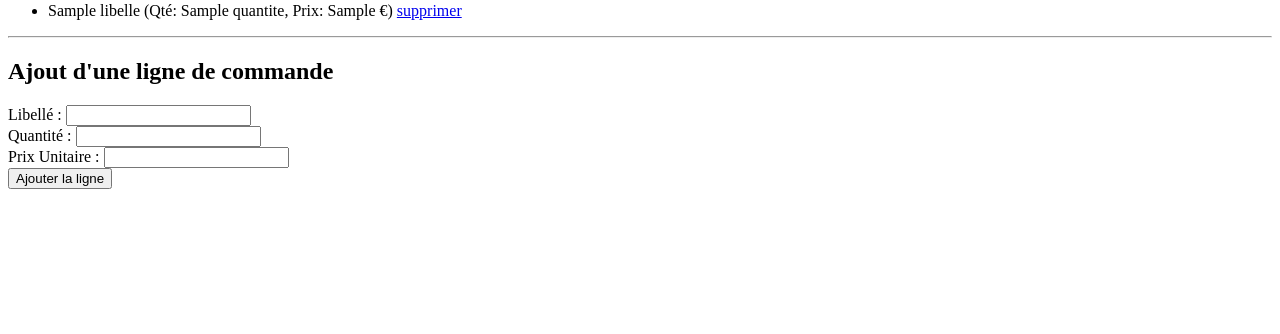
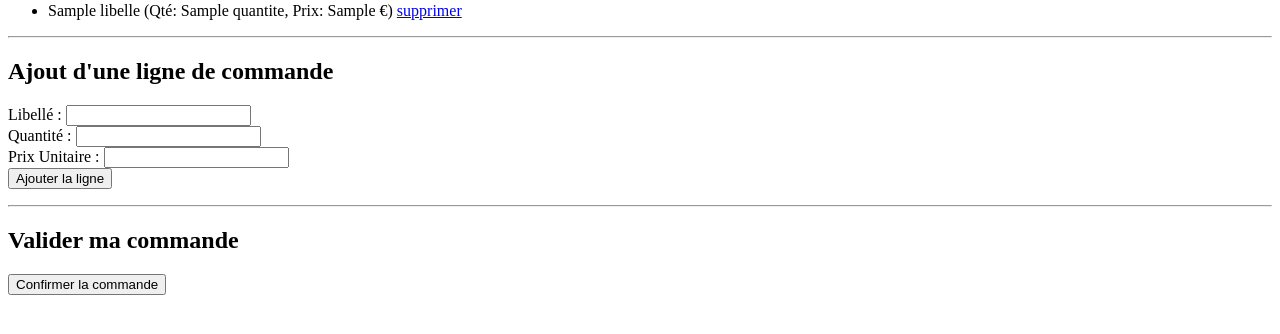
Before and after one commit to thomasdvck/CAR_TP2_Store_Application, a Spring app: template storeApplication/src/main/resources/templates/commande_detail.html in a window 1280 px wide. Shown: the part 224-558 px from the top of the page. Run offline with Thymeleaf, Linux system fonts and the light colour scheme; the template is opened without the code that fills it: most values are stand-ins (such as "Sample title", 1, 10 or a date in 2020); data that the repository does not hold is empty.

Commit message:
TP2(feat) : Ajout possibilité de validation d'une commande(sans envoie message kafka)

```diff
--- a/storeApplication/src/main/resources/templates/commande_detail.html
+++ b/storeApplication/src/main/resources/templates/commande_detail.html
@@ -26,5 +26,13 @@
             <input type="number" step="any" name="prixUnitaire" required> <br>
             <input type="submit" value="Ajouter la ligne">
         </form>
+        <div th:if="${not #lists.isEmpty(commande.lignes)}">
+            <hr>
+            <h2>Valider ma commande</h2>
+            <form action="/store/soumettreCommande" method="POST">
+                <input type="hidden" name="commandeId" th:value="${commande.id}">
+                <input type="submit" value="Confirmer la commande">
+            </form>
+        </div>
     </body>
 </html>
--- a/storeApplication/src/main/resources/templates/store_user.html
+++ b/storeApplication/src/main/resources/templates/store_user.html
@@ -3,6 +3,10 @@
         <h1>Bienvenue <span th:text="${client.prenom}"></span> !</h1>
         <br>
         <a href="/store/logout">Se déconnecter</a>
+        <br><br>
+        <h2 th:if="${param.valide}" style="color: green;">
+            Votre commande <span th:text="${param.nom}"></span> a bien été validée !
+        </h2>
         <br><br>
         <h2>Mes Commandes</h2>
         <ul>
```
Also changed, not shown: storeApplication/src/main/java/TP1/storeApplication/ctrl/CommandeController.java (+12 -0 lines), 1 other file.
